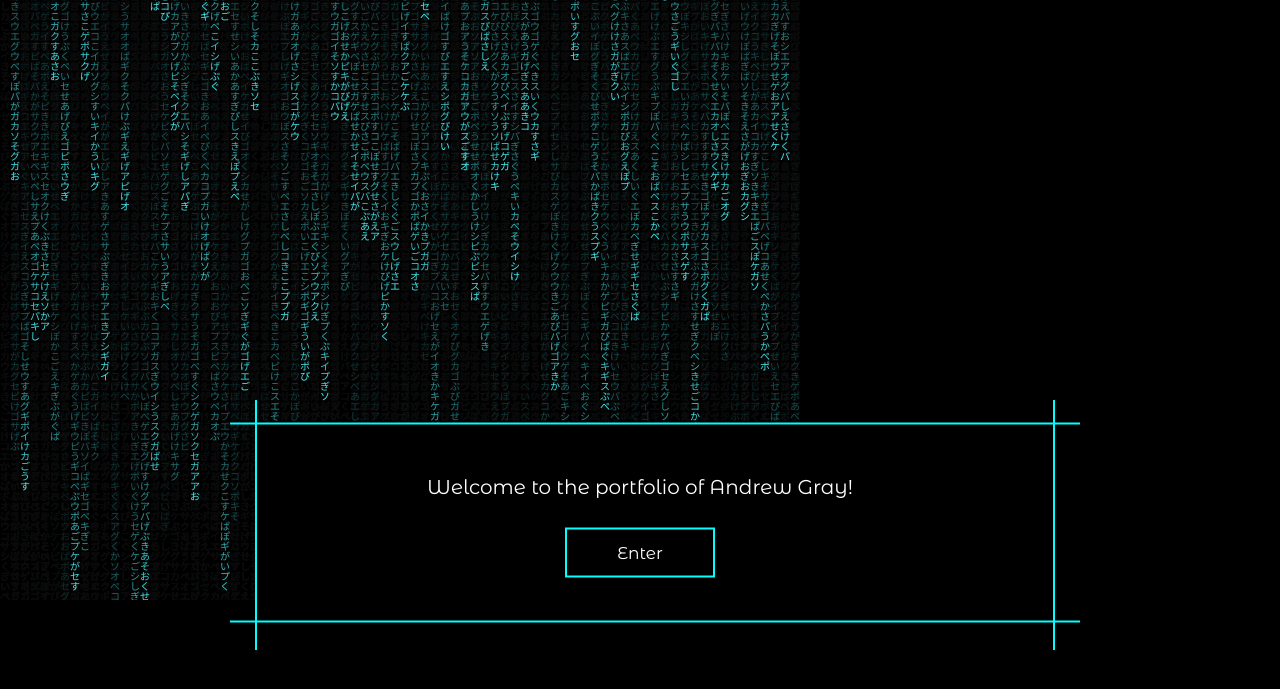
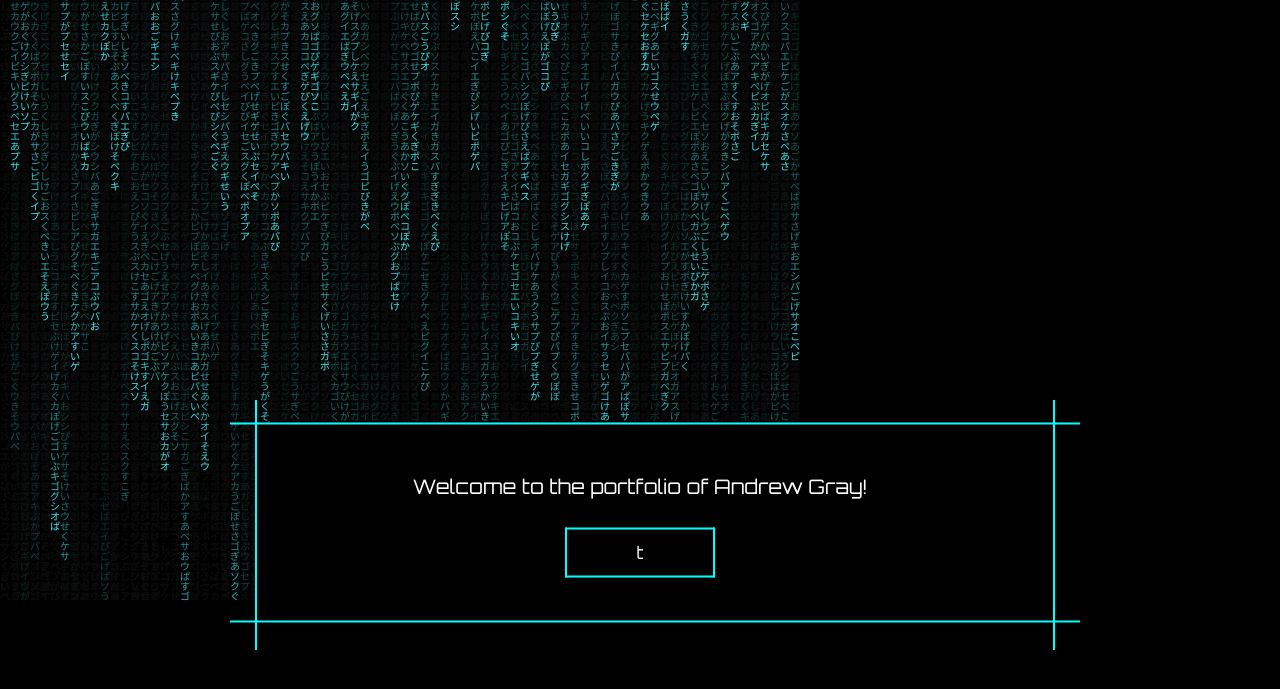
Before and after one commit to Ech0-jp/portfolio, a PHP site: page / in a window 1280 px wide. Shown: the top 689 px of the page. Run offline with PHP 8.4, Linux system fonts and the light colour scheme; some libraries are stand-ins or nearby versions.

Commit message:
Updated font and button animation

```diff
--- a/index.html
+++ b/index.html
@@ -10,7 +10,7 @@
     <link rel="stylesheet" href="https://maxcdn.bootstrapcdn.com/bootstrap/3.3.7/css/bootstrap.min.css">
     <link rel="stylesheet" href="https://maxcdn.bootstrapcdn.com/bootstrap/3.3.7/css/bootstrap-theme.min.css">
     <link rel="stylesheet" href="styles/main.css">
-    <link rel="stylesheet" href="https://fonts.googleapis.com/css?family=Montserrat+Alternates">
+    <link href="https://fonts.googleapis.com/css?family=Orbitron" rel="stylesheet">
 
     <!--[if IE]>
         <script src="https://cdnjs.cloudflare.com/ajax/libs/html5shiv/3.7.3/html5shiv.min.js"></script>
@@ -26,7 +26,13 @@
             <div id="contentBackingBorderHorizontal"></div>
             <div id="contentBackingBorderVertical"></div>
             <p class="console-text">Welcome to the portfolio of Andrew Gray!</p>
-            <button id="btnEnter" class="collapse">Enter</button>
+
+            <div id="btnEnter">
+                <div id="btnTop"></div>
+                <div id="btnBottom"></div>
+                <div id="btnLeft"></div>
+                <div id="btnRight"></div>
+                <button class="console-text glitch" data-text="Enter">Enter</button>
         </div>
     </div>
 
--- a/scripts/consoleTextEffect.js
+++ b/scripts/consoleTextEffect.js
@@ -9,7 +9,6 @@
 var timeout = 5;
 var iterations = 10;
 var characters = ['a', 'b', 'c', 'd', 'e', 'f', 'g', 'h', 'i', 'j', 'k', 'l', 'm', 'n', 'o', 'p', 'q', 'r', 's', 't', 'u', 'v', 'x', 'y', 'x', '#', '%', '&', '-', '+', '_', '?', '/', '\\', '='];
-var counter = 0;
 
 function getRandomInteger(min, max) {
     return Math.floor(Math.random() * (max - min + 1)) + min;
@@ -34,8 +33,11 @@
             iterations--;
             if (offset <= strings[index].length)
                 AnimateText();
-            else
+            else{
                 index++;
+                offset = 0;
+                iterations = 10;
+            }
         }
     }, timeout);
 }
--- a/scripts/entry.js
+++ b/scripts/entry.js
@@ -33,10 +33,29 @@
                 if (drops[i] * fontSize > matrix.height && Math.random() > 0.975) {
                     drops[i] = 0;
                     if (matrixFilled == false) {
+                        //animate the content background.
                         contentBacking.style.webkitAnimationPlayState = "running";
                         contentBackingBorderHorizontal.style.webkitAnimationPlayState = "running";
                         contentBackingBorderVertical.style.webkitAnimationPlayState = "running";
+
+                        // animate the welcome message.
                         setTimeout(AnimateText, 2000);
+
+                        //animate the border for the button.
+                        setTimeout(() => {
+                            btnTop.style.webkitAnimationPlayState = "running";
+                            setTimeout(() => {
+                                btnRight.style.webkitAnimationPlayState = "running";
+                                setTimeout(() => {
+                                    btnBottom.style.webkitAnimationPlayState = "running";
+                                    setTimeout(() => {
+                                        btnLeft.style.webkitAnimationPlayState = "running";
+                                        // Animate button text.
+                                        setTimeout(AnimateText, 250);
+                                    }, 500)
+                                }, 250)
+                            }, 500)
+                        }, 4500);
 
                         matrixFilled = true;
                     }
--- a/styles/main.css
+++ b/styles/main.css
@@ -1,7 +1,7 @@
 * {
     margin: 0;
     padding: 0;
-    font-family: 'Montserrat Alternates', Arial, sans-serif;
+    font-family: Orbitron, Arial, sans-serif;
 }
 
 body {
@@ -69,10 +69,59 @@
     height: 35px;
 }
 
-#entryContent button {
-    border: 2px solid;
-    border-color: aqua;
-    background: #000;
+#btnEnter {
+    background-color: transparent;
+    width: 150px;
+    height: 50px;
+    margin: auto;
+    margin-top: 20px;
+    display: block;
+    font-size: 17px;
+    text-align: center;
+    cursor: pointer;
+}
+
+#btnEnter div {
+    width: 150px;
+    height: 50px;
+    position: absolute;
+    z-index: 2;
+}
+
+#btnEnter #btnTop {
+    border-top: 2px solid aqua;
+
+    animation: buttonTop 0.5s ease;
+    animation-play-state: paused;
+}
+
+#btnEnter #btnBottom {
+    border-bottom: 2px solid aqua;
+    right: calc(50% - 75px);
+
+    animation: buttonBottom 0.5s ease;
+    animation-play-state: paused;
+}
+
+#btnEnter #btnLeft {
+    border-left: 2px solid aqua;
+    position: absolute;
+    bottom: 0;
+
+    animation: buttonLeft 0.25s ease;
+    animation-play-state: paused;
+}
+
+#btnEnter #btnRight {
+    border-right: 2px solid aqua;
+
+    animation: buttonRight 0.25s ease;
+    animation-play-state: paused;
+}
+
+#btnEnter button {
+    border: 0;
+    background-color: transparent;
     width: 150px;
     height: 50px;
     margin: auto;
@@ -82,13 +131,39 @@
     text-align: center;
 }
 
+.glitch:before, .glitch:after {
+    content: attr(data-text);
+    position: absolute;
+    left: 49%;
+    right: 49%;
+    overflow: hidden;
+    background-color: black;
+    color: white;
+}
+
+.glitch:before {
+    left: 808px;
+    right: 808px;
+    text-shadow: 2px 0 #00ffea;
+    background-color: black;
+    animation: glitchEffect 1s infinite linear;
+}
+
+.glitch:after {
+    left: 802px;
+    right: 802px;
+    text-shadow: -2px 0 #00ffea;
+    background-color: black;
+    animation: glitchEffect 0.5s infinite linear;
+}
+
 @keyframes contentBackingAnim {
     0% {
-        height: 2px;
+        height: 0px;
         width: 0;
     }
     50% {
-        height: 2px;
+        height: 0px;
         width: 800px;
     }
     100% {
```
Also changed, not shown: other parts of styles/main.css (+104 -2 lines).
